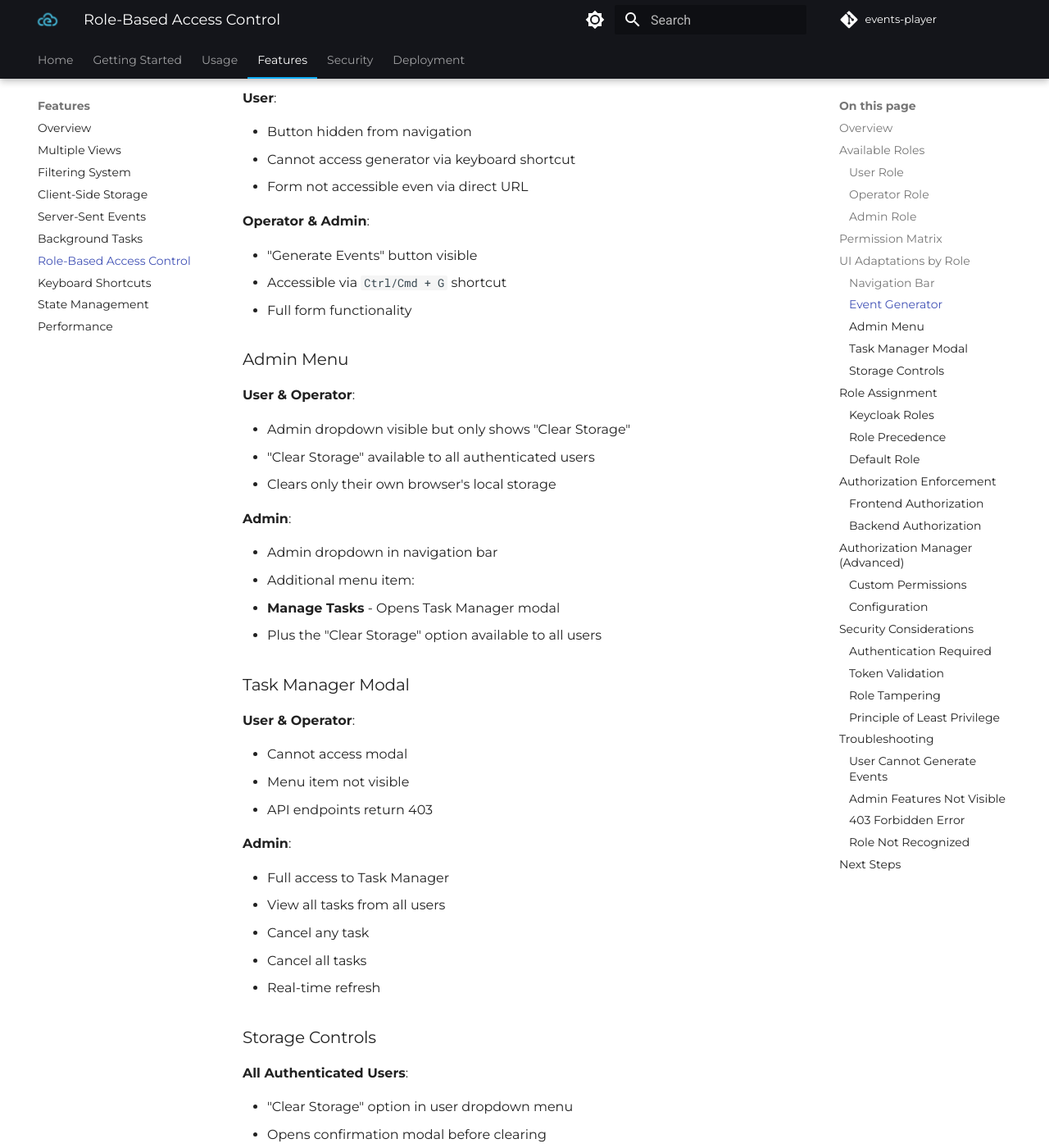
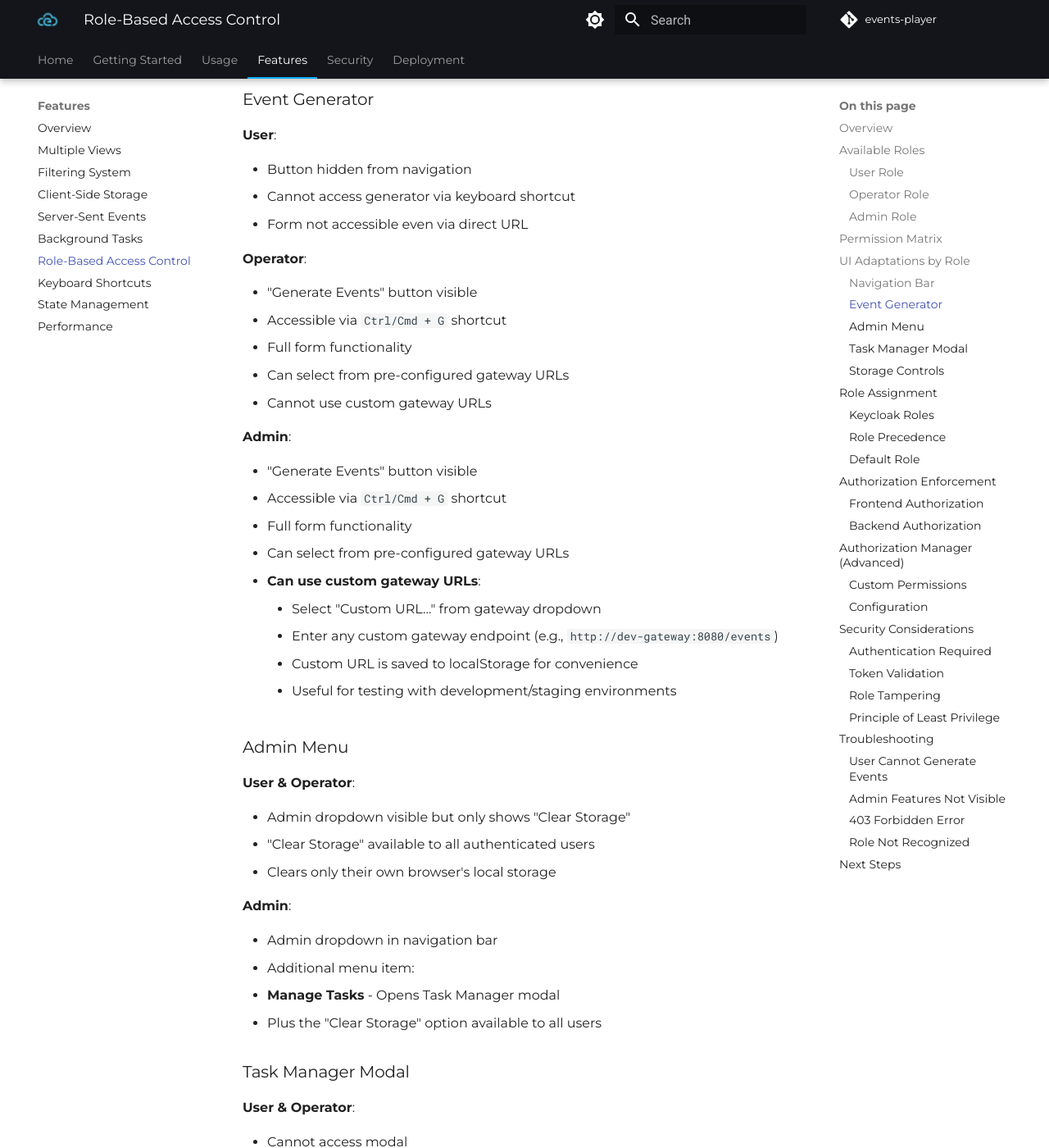
Before and after one commit to bvandewe/events-player, an MkDocs documentation site: the page built from docs/features/rbac.md, in a window 1280 px wide and 1400 px high, scrolled down 5328 px. Shown: the whole window at 82% size. Built offline with MkDocs 1.6.1 and Material for MkDocs 9.7.7, drawn with Linux system fonts in a browser that asks for light colours; comment, search, counter and statistics services are not loaded; the version menu is left out; some of the changed text lies outside the part shown.

Commit message:
feat: fix custom gateway URL feature for admin users
- Fixed JavaScript error preventing custom gateway input from appearing
- Corrected auth check from non-existent isAuthEnabled() to authRequired property
- Feature now properly displays custom URL input when admin selects 'Custom URL...'
- Custom gateway works when auth is disabled or user is admin
- Removed debug logging for cleaner console output
- Updated documentation:
  - Added custom gateway details to usage.md
  - Added permission to RBAC matrix in features/rbac.md
  - Added detailed explanation in Event Generator section
  - Updated CHANGELOG.md with fix details

```diff
--- a/docs/features/rbac.md
+++ b/docs/features/rbac.md
@@ -126,6 +126,7 @@ Comprehensive table of permissions by role:
 | Submit generation task      | ❌   | ✅       | ✅    |
 | Generate single event       | ❌   | ✅       | ✅    |
 | Generate bulk events        | ❌   | ✅       | ✅    |
+| Use custom gateway URL      | ❌   | ❌       | ✅    |
 | **Task Management**         |      |          |       |
 | View own tasks              | ❌   | ❌       | ✅    |
 | View all tasks              | ❌   | ❌       | ✅    |
@@ -184,11 +185,25 @@ The user interface adapts automatically based on the authenticated user's role.
 - Cannot access generator via keyboard shortcut
 - Form not accessible even via direct URL
 
-**Operator & Admin**:
+**Operator**:
 
 - "Generate Events" button visible
 - Accessible via `Ctrl/Cmd + G` shortcut
 - Full form functionality
+- Can select from pre-configured gateway URLs
+- Cannot use custom gateway URLs
+
+**Admin**:
+
+- "Generate Events" button visible
+- Accessible via `Ctrl/Cmd + G` shortcut
+- Full form functionality
+- Can select from pre-configured gateway URLs
+- **Can use custom gateway URLs**:
+    - Select "Custom URL..." from gateway dropdown
+    - Enter any custom gateway endpoint (e.g., `http://dev-gateway:8080/events`)
+    - Custom URL is saved to localStorage for convenience
+    - Useful for testing with development/staging environments
 
 ### Admin Menu
 
```
Also changed, not shown: CHANGELOG.md (+6 -0 lines), docs/configuration.md (+12 -12 lines), docs/usage.md (+49 -35 lines), 2 other files.
